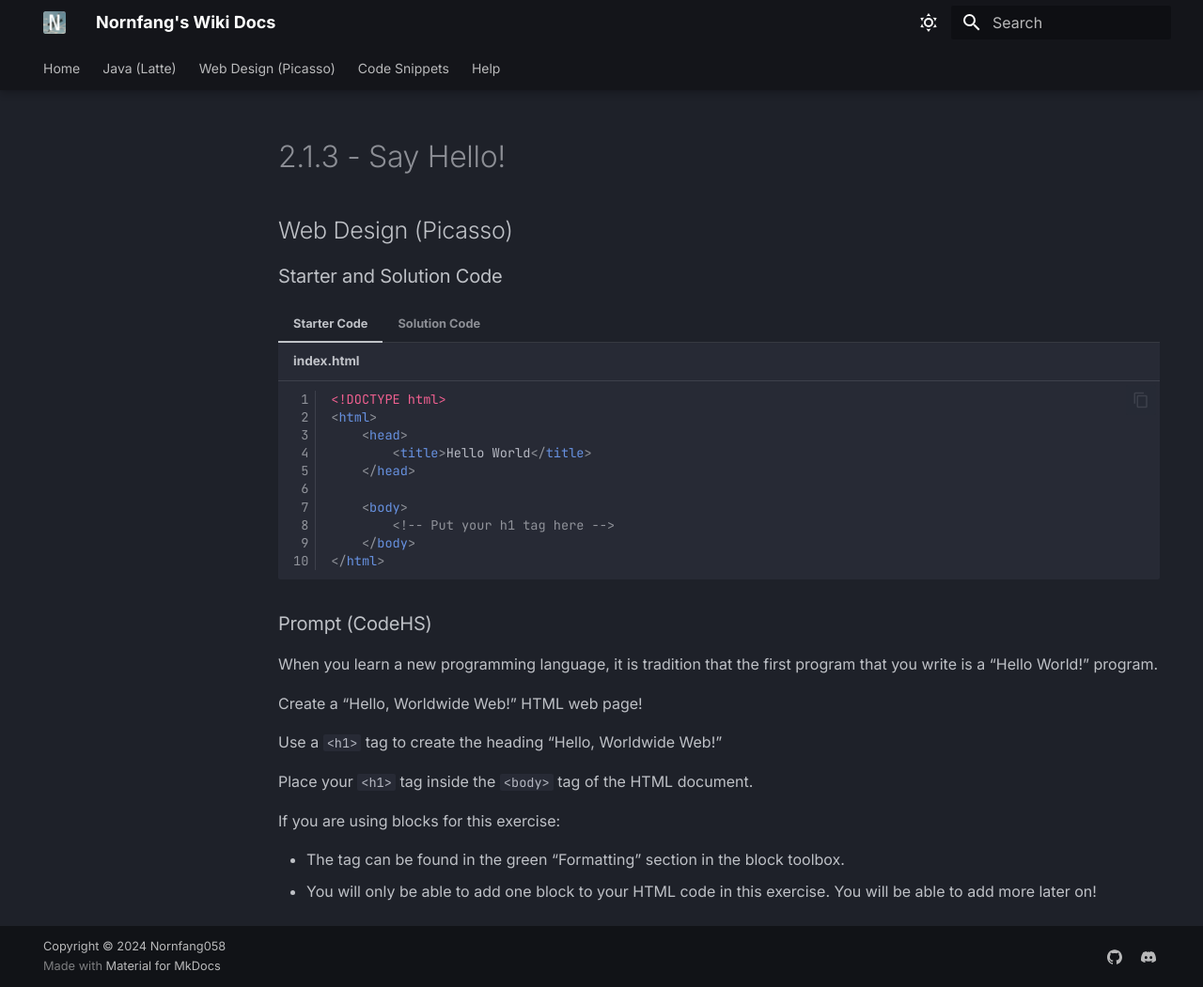
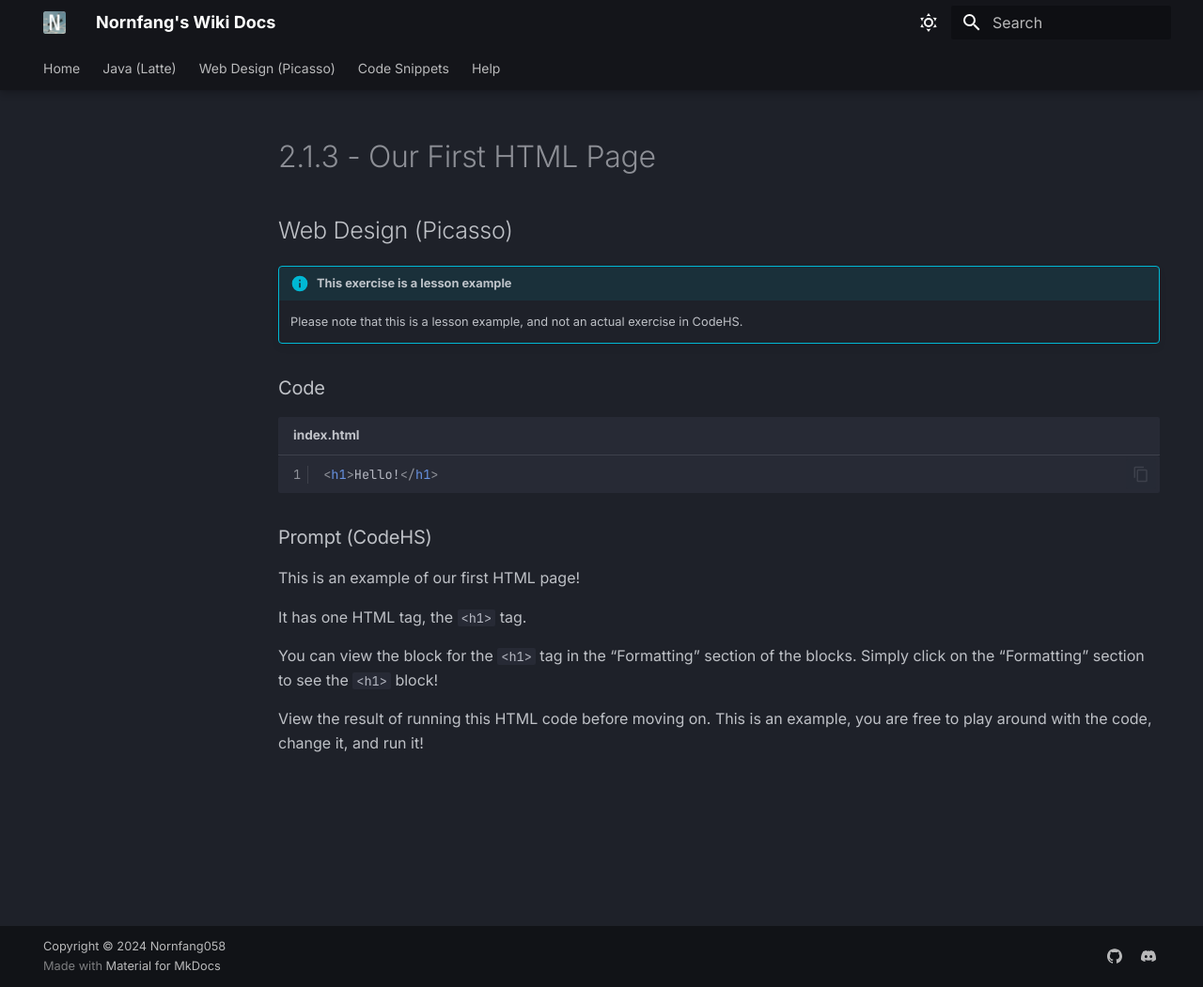
Before and after one commit to nornfang058/wiki-docs, an MkDocs documentation site: the page built from docs/webdesign-picasso/2.1.3/2.1.3.md, in a window 1280 px wide and 1051 px high. Shown: the whole window at 94% size. Built offline with MkDocs 1.6.1 and Material for MkDocs 9.7.7, drawn with Linux system fonts in a browser that asks for light colours.

Commit message:
Added new exercises, fixed theme.

````diff
--- a/docs/web-picasso.md
+++ b/docs/web-picasso.md
@@ -27,11 +27,11 @@ Each exercise contains solution source code, notes explaining the lesson, and st
 ### Unit 2
 
 #### 2.1 - Introduction to HTML
-* :material-file-document: [2.1.2 - Our First HTML Page](webdesign-picasso/2.1.2/2.1.2.md)
-* :material-pencil: [2.1.3 - Say Hello](webdesign-picasso/2.1.3/2.1.3.md)
-* :material-pencil: [2.1.4 - Create an "About Me" HTML Page](webdesign-picasso/2.1.4/2.1.4.md)
+* :material-file-document: [2.1.3 - Our First HTML Page](webdesign-picasso/2.1.3/2.1.3.md)
+* :material-pencil: [2.1.4 - Say Hello](webdesign-picasso/2.1.4/2.1.4.md)
+* :material-pencil: [2.1.5 - Create an "About Me" HTML Page](webdesign-picasso/2.1.5/2.1.5.md)
 #### 2.2 - Structure of an HTML page
-* :material-file-document: [2.2.3 - HTML Template]()
+* :material-file-document: [2.2.3 - HTML Template](webdesign-picasso/2.2.3/2.2.3.md)
 * :material-file-document: [2.2.4 - Hello World Page]()
 * :material-file-document: [2.2.5 - Using Comments]()
 * :material-pencil: [2.2.6 - The `<title>` Tag]()
--- a/docs/webdesign-picasso/2.1.3/2.1.3.md
+++ b/docs/webdesign-picasso/2.1.3/2.1.3.md
@@ -1,49 +1,18 @@
-# 2.1.3 - Say Hello!
+# 2.1.3 - Our First HTML Page
 ## Web Design (Picasso)
 
-### Starter and Solution Code
-=== "Starter Code"
-	```html title="index.html" linenums="1"
-	<!DOCTYPE html>
-	<html>
-		<head>
-			<title>Hello World</title>
-		</head>
+!!! info "This exercise is a lesson example"
+    Please note that this is a lesson example, and not an actual exercise in CodeHS.
 
-		<body>
-			<!-- Put your h1 tag here -->
-		</body>
-	</html>
-	```
+### Code
+```html title="index.html" linenums="1"
+<h1>Hello!</h1>
+```
+### Prompt (CodeHS)
+This is an example of our first HTML page!
 
-=== "Solution Code"
-	!!! warning "Did you attempt the exercise before looking at the solution?"
-    	We strongly suggest that you try the exercise yourself and use the starter code before looking at the solution code.
+It has one HTML tag, the `<h1>` tag.
 
-	```html title="index.html" linenums="1"
-	<!DOCTYPE html>
-	<html>
-		<head>
-			<title>Hello World</title>
-		</head>
+You can view the block for the `<h1>` tag in the “Formatting” section of the blocks. Simply click on the “Formatting” section to see the `<h1>` block!
 
-		<body>
-			<h1>Hello, Worldwide Web!</h1>
-		</body>
-	</html>
-	```
-
-### Prompt (CodeHS)
-When you learn a new programming language, it is tradition that the first program that you write is a “Hello World!” program.
-
-Create a “Hello, Worldwide Web!” HTML web page!
-
-Use a `<h1>` tag to create the heading “Hello, Worldwide Web!”
-
-Place your `<h1>` tag inside the `<body>` tag of the HTML document.
-
-If you are using blocks for this exercise:
-
-* The tag can be found in the green “Formatting” section in the block toolbox.
-* You will only be able to add one block to your HTML code in this exercise. You will be able to add
-more later on!
+View the result of running this HTML code before moving on. This is an example, you are free to play around with the code, change it, and run it!
--- a/mkdocs.yml
+++ b/mkdocs.yml
@@ -35,7 +35,7 @@ theme:
       toggle:
         icon: material/weather-night
         name: Light mode
-      primary: white
+      primary: black
       accent: blue
 
 markdown_extensions:
````
Also changed, not shown: docs/webdesign-picasso/2.1.2/2.1.2.md (deleted, +0 -18 lines), docs/webdesign-picasso/2.1.4/2.1.4.md (+27 -26 lines), docs/webdesign-picasso/2.1.5/2.1.5.md (added, +48 -0 lines), docs/webdesign-picasso/2.2.3/2.2.3.md (added, +21 -0 lines), docs/webdesign-picasso/template-example.md (added, +11 -0 lines), docs/webdesign-picasso/template-exercise.md (added, +18 -0 lines).
